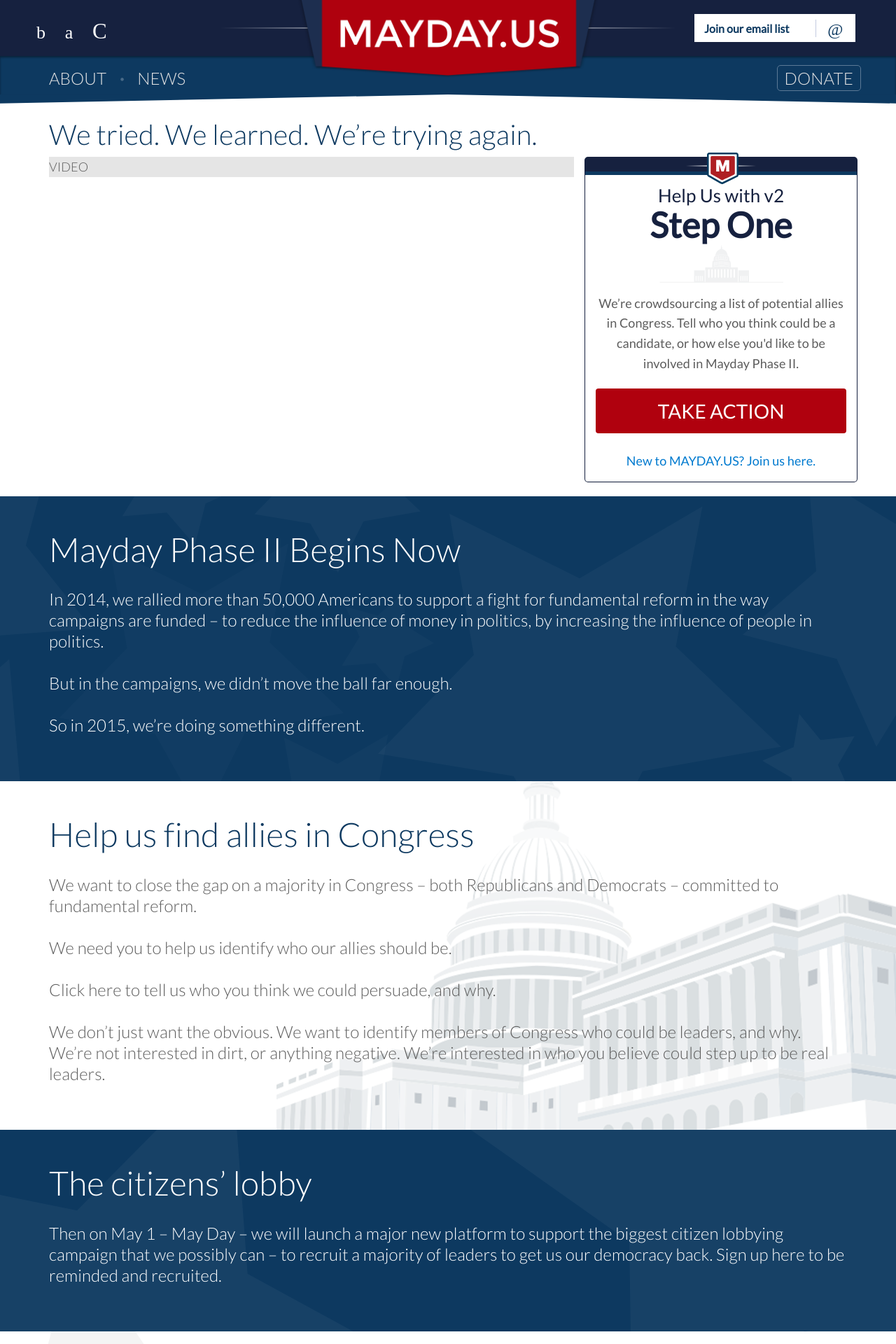
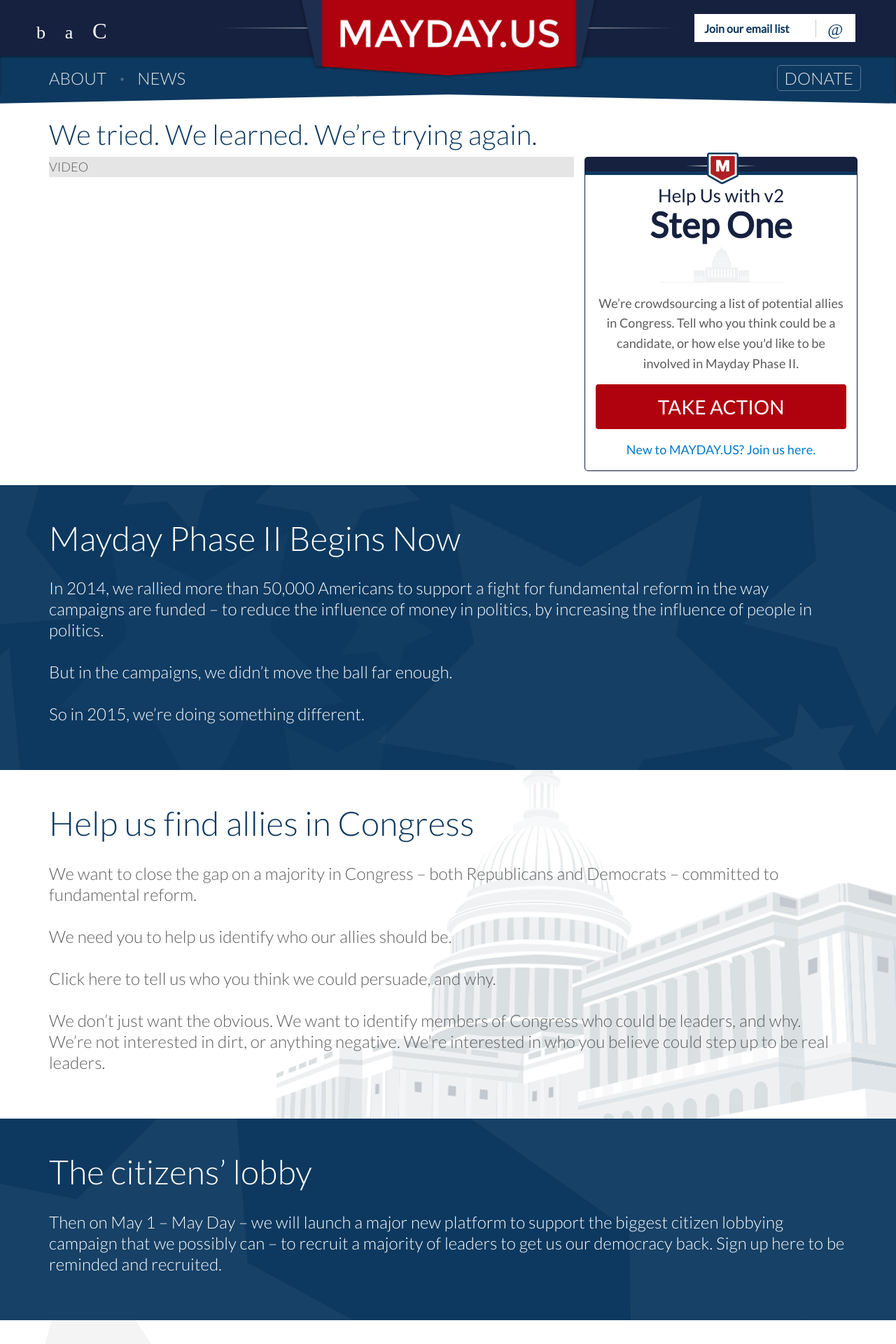
Before and after one commit to MayOneUS/mayday-2.0-frontend, a Jekyll site: the page built from index.html, in a window 1280 px wide. Shown: the top 1920 px of the page at 70% size. Built offline with Jekyll 4.4.1, drawn with Linux system fonts in a browser that asks for light colours; nearby versions of some CDN libraries; some web fonts are replaced.

Commit message:
Index: minor updates

```diff
--- a/_sass/_base.scss
+++ b/_sass/_base.scss
@@ -277,8 +277,8 @@
   @include wide-button($dark-red-color);
   font-size: 28px;
   padding: 12px 0px;
+  margin:0;
   border: none;
-  // border-radius: 5px;
   font-weight:400;
 }
 
--- a/_sass/_index.scss
+++ b/_sass/_index.scss
@@ -366,10 +366,6 @@
 */
 
 #submit-candidate-modal {
-  .modal-body {
-    padding: 0;
-  }
-
   .modal-dialog {
     height: 100%;
     max-width:440px;
```
